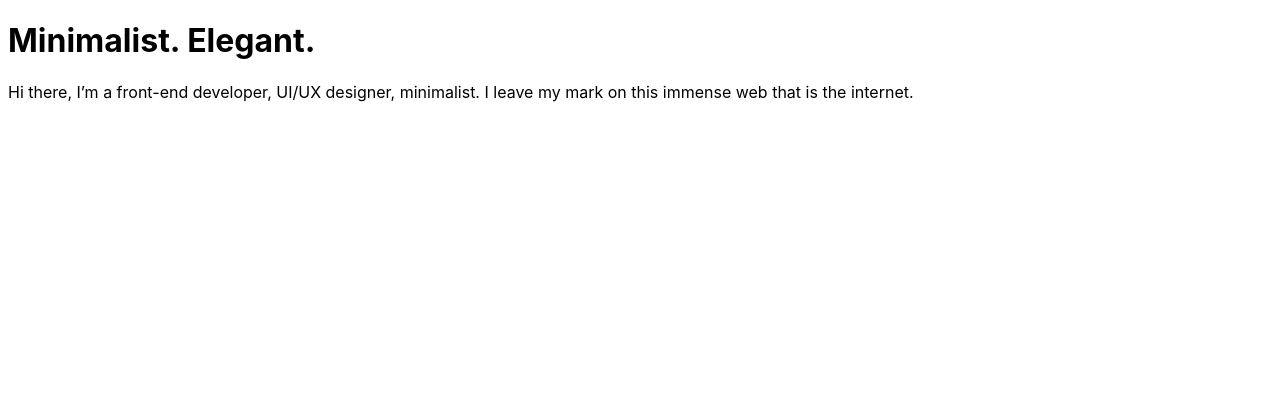
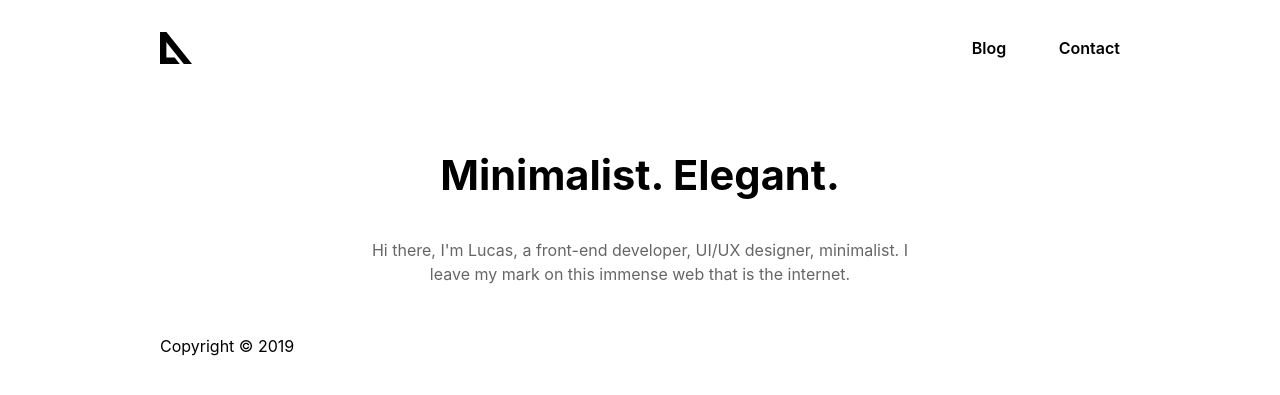
Before and after one commit to LucasCtrl/Portfolio, a Jekyll site: the page built from index.html, in a window 1280 px wide. Shown: the top 395 px of the page. Built offline with Jekyll 4.4.1, drawn with Linux system fonts in a browser that asks for light colours.

Commit message:
🎨 Creation of basic styles

```diff
--- a/_config.yml
+++ b/_config.yml
@@ -1,6 +1,8 @@
 # Website settings
 title: LucasAlt
-description: Hi there, I'm a front-end developer, UI/UX designer, minimalist. I leave my mark on this immense web that is the internet.
+description: >-
+  Hi there, I'm Lucas, a front-end developer, UI/UX designer, minimalist.
+  I leave my mark on this immense web that is the internet.
 
 url: https://lucasalt.fr
 baseurl: /
--- /dev/null
+++ b/_includes/footer.html
@@ -0,0 +1,3 @@
+<footer class="container">
+  Copyright &copy; {{ "now" | date: "%Y" }}
+</footer>
--- /dev/null
+++ b/_includes/header.html
@@ -0,0 +1,11 @@
+<nav class="container">
+  <div class="brand">
+    <a href="{{ site.baseurl }}">
+      <img src="{{ site.baseurl }}assets/img/logo.svg" alt="LucasAlt" />
+    </a>
+  </div>
+  <div class="links">
+    <a href="{{ site.baseurl }}blog/">Blog</a>
+    <a href="{{ site.baseurl }}contact/">Contact</a>
+  </div>
+</nav>
--- a/_layouts/default.html
+++ b/_layouts/default.html
@@ -1,17 +1,23 @@
 <!DOCTYPE html>
 <html lang="en">
   <head>
-
-  <meta charset="UTF-8">
-  <meta name="viewport" content="width=device-width, initial-scale=1.0">
-  <meta http-equiv="X-UA-Compatible" content="ie=edge">
+    <meta charset="UTF-8" />
+    <meta name="viewport" content="width=device-width, initial-scale=1.0" />
+    <meta http-equiv="X-UA-Compatible" content="ie=edge" />
     <title>{{ site.title }}</title>
-  <!-- <link rel="shortcut icon" href="https://lucasalt.fr/assets/img/favicon.jpg" type="image/jpeg"> -->
+    <link
+      rel="shortcut icon"
+      href="{{ site.url }}{{ site.baseurl }}assets/img/favicon.jpg"
+      type="image/jpeg"
+    />
 
     <!-- SEO -->
     <meta name="description" content="{{ site.description }}" />
     <meta name="author" content="{{ site.title }}" />
-  <meta name="keywords" content="LucasAlt, LucasCtrl, LucasCtrlAlt, developer, front-end, front-end developer, frontend, frontend developer, freelance, self-taught, self-taught developer, web, web developer, designer, ui, ux, ui designer, ux designer, designer ui, designer ux" />
+    <meta
+      name="keywords"
+      content="LucasAlt, LucasCtrl, LucasCtrlAlt, developer, front-end, front-end developer, frontend, frontend developer, freelance, self-taught, self-taught developer, web, web developer, designer, ui, ux, ui designer, ux designer, designer ui, designer ux"
+    />
     <meta name="theme-color" content="#FFFFFF" />
 
     <!-- Web Card -->
@@ -32,16 +41,17 @@
     <meta name="twitter:creator" content="@LucasCtrlAlt" />
     <meta name="twitter:title" content="{{ site.title }}" />
     <meta name="twitter:description" content="{{ site.description }}" />
-  <!-- <meta name="twitter:image" content="https://lucasalt.fr/assets/img/favicon.jpg" /> -->
+    <meta
+      name="twitter:image"
+      content="{{ site.url }}{{site.baseurl }}assets/img/favicon.jpg"
+    />
     <meta name="twitter:url" content="{{ site.url }}" />
 
     <!-- CSS -->
-  <link rel="stylesheet" href="{{ site.baseurl }}assets/css/style.css">
-
+    <link rel="stylesheet" href="{{ site.baseurl }}assets/css/reset.css" />
+    <link rel="stylesheet" href="{{ site.baseurl }}assets/css/style.css" />
   </head>
   <body>
-
     {{ content }}
-
   </body>
 </html>
--- /dev/null
+++ b/_layouts/pages.html
@@ -0,0 +1,11 @@
+---
+layout: default
+---
+
+{% include header.html %}
+
+<div class="container">
+  {{ content }}
+</div>
+
+{% include footer.html %}
--- /dev/null
+++ b/_sass/components/grid.scss
@@ -0,0 +1,25 @@
+.container {
+  position: relative;
+  margin: 0 auto;
+  padding: 0 20px;
+
+  width: 100%;
+  max-width: 960px;
+
+  box-sizing: border-box;
+}
+
+/* Larger than mobile */
+@media (min-width: $layout-mobile) {
+  .container {
+    padding: 0;
+    width: 85%;
+  }
+}
+
+/* Larger than phablet (also point when grid becomes active) */
+@media (min-width: $layout-phablet) {
+  .container {
+    width: 80%;
+  }
+}
--- /dev/null
+++ b/_sass/components/header.scss
@@ -0,0 +1,22 @@
+nav {
+  display: flex;
+  justify-content: space-between;
+  align-items: center;
+
+  height: 6rem;
+
+  .brand {
+    img {
+      height: 2rem;
+      width: auto;
+    }
+  }
+
+  .links {
+    a {
+      padding-left: 3rem;
+
+      font-weight: 600;
+    }
+  }
+}
--- /dev/null
+++ b/_sass/components/hero.scss
@@ -0,0 +1,20 @@
+.hero {
+  margin: 3rem auto;
+  width: 60%;
+
+  text-align: center;
+
+  h1 {
+    margin-bottom: 2rem;
+
+    font-size: 2.6rem;
+
+    &.blog-title {
+      opacity: .05;
+    }
+  }
+
+  p {
+    opacity: .6;
+  }
+}
--- a/_sass/main.scss
+++ b/_sass/main.scss
@@ -1,3 +1,15 @@
+@import "variables";
+
+@import "./components/grid";
+@import "./components/header";
+@import "./components/hero";
+
+
 body {
   font-family: -apple-system, BlinkMacSystemFont, 'Segoe UI', Roboto, Oxygen, Ubuntu, Cantarell, 'Open Sans', 'Helvetica Neue', sans-serif;
 }
+
+a {
+  color: inherit;
+  text-decoration: none;
+}
--- /dev/null
+++ b/_sass/variables.scss
@@ -0,0 +1,8 @@
+/* Layout
+-------------------------------------------------- */
+
+$layout-mobile: 400px; // Larger than mobile
+$layout-phablet: 550px; // Larger than phablet (also point when grid becomes active)
+$layout-tablet: 750px; // Larger than tablet
+$layout-desktop: 1000px; // Larger than desktop
+$layout-desktopHD: 1200px; // Larger than desktop HD
--- /dev/null
+++ b/assets/css/reset.css
@@ -0,0 +1,78 @@
+/* Box sizing rules */
+*,
+*::before,
+*::after {
+  box-sizing: border-box;
+}
+
+/* Remove default padding */
+ul[class],
+ol[class] {
+  padding: 0;
+}
+
+/* Remove default margin */
+body,
+h1,
+h2,
+h3,
+h4,
+p,
+ul[class],
+ol[class],
+li,
+figure,
+figcaption,
+blockquote,
+dl,
+dd {
+  margin: 0;
+}
+
+/* Set core body defaults */
+body {
+  min-height: 100vh;
+  scroll-behavior: smooth;
+  text-rendering: optimizeSpeed;
+  line-height: 1.5;
+}
+
+/* Remove list styles on ul, ol elements with a class attribute */
+ul[class],
+ol[class] {
+  list-style: none;
+}
+
+/* A elements that don't have a class get default styles */
+a:not([class]) {
+  text-decoration-skip-ink: auto;
+}
+
+/* Make images easier to work with */
+img {
+  max-width: 100%;
+  display: block;
+}
+
+/* Natural flow and rhythm in articles by default */
+article > * + * {
+  margin-top: 1em;
+}
+
+/* Inherit fonts for inputs and buttons */
+input,
+button,
+textarea,
+select {
+  font: inherit;
+}
+
+/* Remove all animations and transitions for people that prefer not to see them */
+@media (prefers-reduced-motion: reduce) {
+  * {
+    animation-duration: 0.01ms !important;
+    animation-iteration-count: 1 !important;
+    transition-duration: 0.01ms !important;
+    scroll-behavior: auto !important;
+  }
+}
--- /dev/null
+++ b/index.html
@@ -0,0 +1,16 @@
+---
+layout: pages
+---
+
+<div class="hero">
+  <h1>Minimalist. Elegant.</h1>
+  <p>{{ site.description }}</p>
+</div>
+<!-- <div class="projects">Projects</div>
+<div class="last-blog">
+  <h2>Last posts</h2>
+  <div>1</div>
+  <div>2</div>
+  <div>3</div>
+  <div>4</div>
+</div> -->
--- a/index.md
+++ /dev/null
@@ -1,7 +0,0 @@
----
-layout: default
----
-
-# Minimalist. Elegant.
-
-{{ site.description }}
```
Also changed, not shown: other parts of _layouts/default.html (+4 -1 lines), blog.html (added, +7 -0 lines), contact.html (added, +7 -0 lines), assets/img/logo.jpg (added), assets/img/logo.svg (added), 1 other file. Lines whose indentation alone changed are shown as unchanged.
